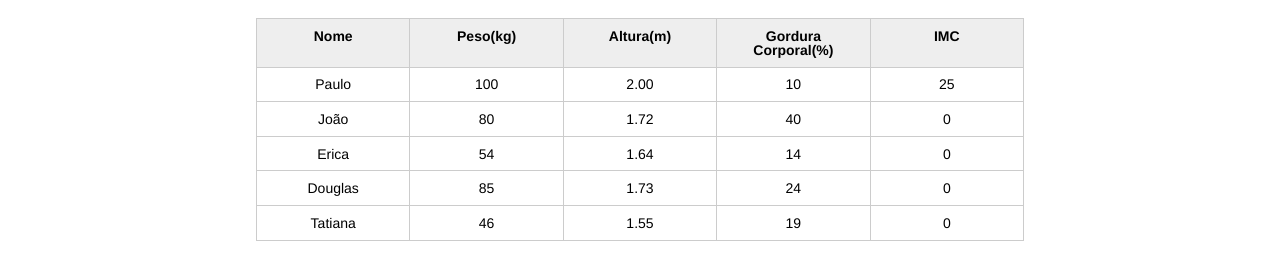
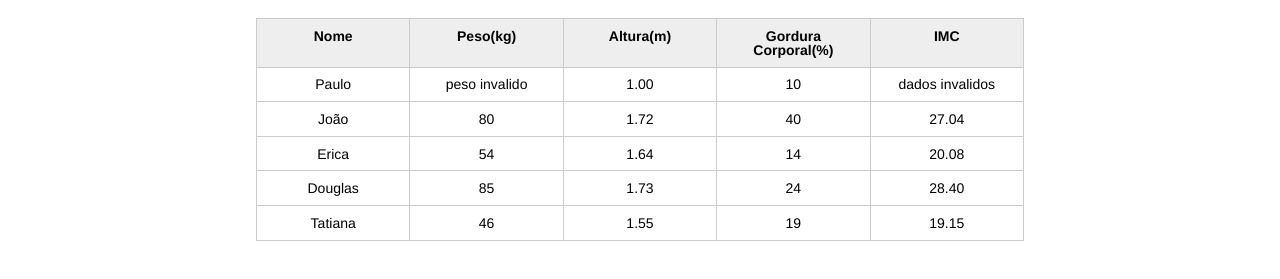
Before and after one commit to KyuHayato/CapacitacaoTRE, a plain HTML site: page src-cursos-js/curso-2-js/index.html in a window 1280 px wide. Shown: the part 123-402 px from the top of the page. Drawn offline with Linux system fonts and the light colour scheme.

Commit message:
Atualização e continuação do segundo curso

```diff
--- a/src-cursos-js/curso-2-js/index.html
+++ b/src-cursos-js/curso-2-js/index.html
@@ -33,8 +33,8 @@
 				<tbody id="tabela-pacientes">
 					<tr class="paciente" id="primeiro-paciente">
 						<td class="info-nome">Paulo</td>
-						<td class="info-peso">100</td>
-						<td class="info-altura">2.00</td>
+						<td class="info-peso">1000</td>
+						<td class="info-altura">1.00</td>
 						<td class="info-gordura">10</td>
 						<td class="info-imc">0</td>
 					</tr>
--- a/src-cursos-js/curso-2-js/js/index.js
+++ b/src-cursos-js/curso-2-js/js/index.js
@@ -1,16 +1,31 @@
-	let titulo = document.querySelector(".titulo");
-    titulo.textContent = "Estudos dirigidos de JavaScript";
+let titulo = document.querySelector(".titulo");
+titulo.textContent = "Estudos dirigidos de JavaScript";
 
-    let paciente = document.querySelector("#primeiro-paciente");
+let pacientes = document.querySelectorAll(".paciente");
 
+for (let i = 0; i < pacientes.length; i++) {
+    console.log(pacientes[i])
+    let paciente = pacientes[i];
     let tdPeso = paciente.querySelector(".info-peso");
     let peso = tdPeso.textContent;
-
     let tdAltura = paciente.querySelector(".info-altura");
-    let altura  = tdAltura.textContent;
-
-    let imc = peso / (altura * altura)
-
+    let altura = tdAltura.textContent;
+    let imc;
     let tdImc = paciente.querySelector(".info-imc");
 
-    tdImc.textContent = imc;
+    if (peso <= 200 && peso > 1 && (altura < 2.30) && (altura > 0.1)) {
+        imc = peso / (altura * altura);
+        tdImc.textContent = imc.toFixed(2);
+
+    } else {
+        if ((peso >= 200) || (peso < 1)) {
+            tdPeso.textContent = "peso invalido";
+        }
+        if ((altura > 2.30) || (altura < 0.1)) {
+            tdAltura.textContent = "altura invalida";
+        }
+        console.log("dados invalidos")
+        alert("dados invalidos")
+        tdImc.textContent = "dados invalidos";
+    }
+}
```
